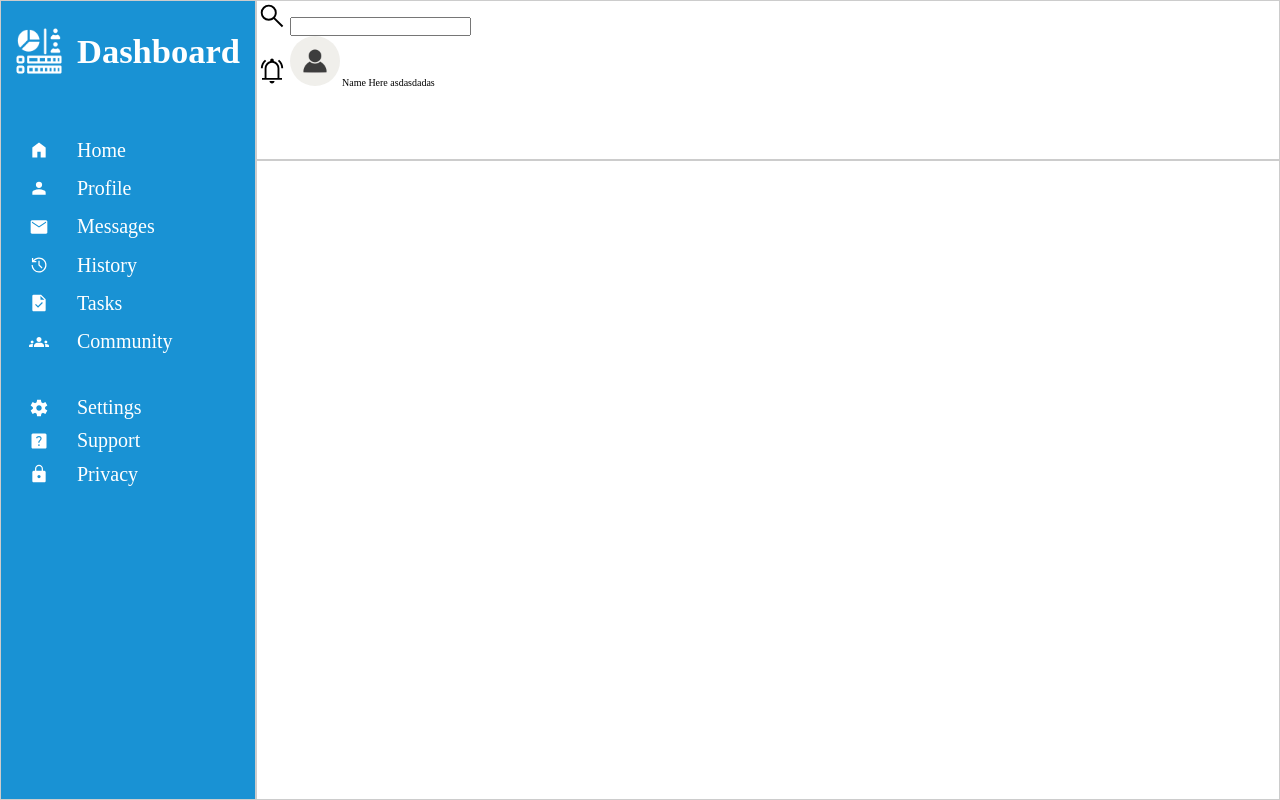
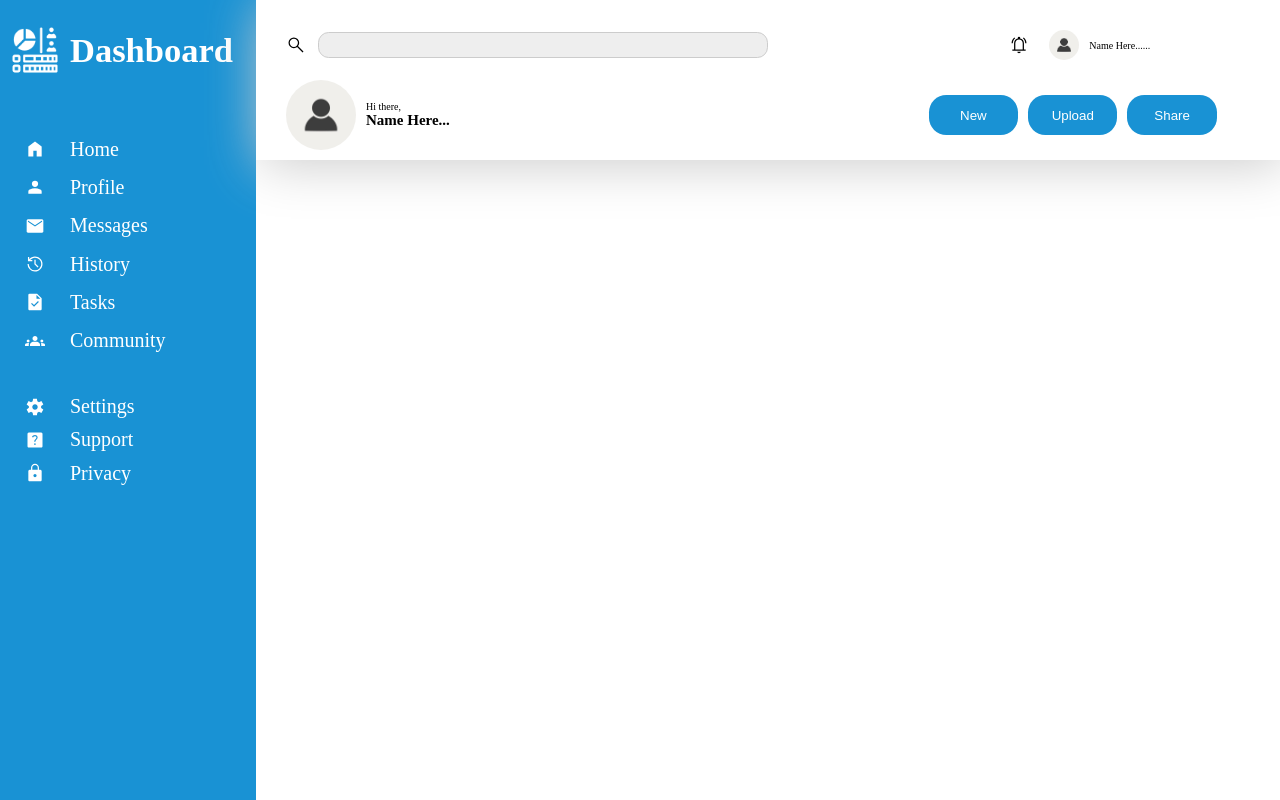
Before and after one commit to ecniiiv/Admin-Dashboard, a plain HTML site: page index.html in a window 1280 px wide. Drawn offline with Linux system fonts and the light colour scheme.

Commit message:
finished header

```diff
--- a/index.html
+++ b/index.html
@@ -51,13 +51,26 @@
           <img src="./assets/search_icon.svg" alt="search icon" />
           <input type="search" />
         </div>
-        <div class="user-menu">
+        <div class="user-nav">
           <img src="./assets/notif_active_icon.svg" alt="notifications icon" />
           <img src="./assets/profile_placeholder.jpg" alt="profile photo" />
-          <a href="#"> Name Here asdasdadas </a>
+          <span class="name">Name Here......</span>
         </div>
       </div>
-      <div class="header-b"></div>
+      <div class="header-b">
+        <div class="user-info">
+          <img src="./assets/profile_placeholder.jpg" alt="user photo" />
+          <div class="name">
+            <span>Hi there,</span>
+            <h2>Name Here...</h2>
+          </div>
+        </div>
+        <div class="user-options">
+          <button>New</button>
+          <button>Upload</button>
+          <button>Share</button>
+        </div>
+      </div>
     </header>
     <main>
       <section></section>
--- a/style.css
+++ b/style.css
@@ -17,7 +17,6 @@ a {
   font-family: inherit;
 }
 body > * {
-  border: 1px solid #ccc;
   height: 100%;
 }
 
@@ -51,14 +50,19 @@ img[alt~="icon"] {
   width: 2em;
 }
 
-img[alt~="photo"] {
-  width: 5em;
+img[alt="profile photo"] {
+  width: 3em;
+  border-radius: 50%;
+}
+
+img[alt="user photo"] {
+  width: 7em;
   border-radius: 50%;
 }
 
 img[alt~="search"],
 img[alt~="notifications"] {
-  width: 3em;
+  width: 2em;
 }
 
 /* SIDEBAR */
@@ -67,8 +71,8 @@ img[alt~="notifications"] {
   color: #fff;
   gap: 1em;
   display: grid;
-  grid-template-columns: 1fr 3fr;
-  grid-template-rows: 1fr 3fr 3fr;
+  grid-template-columns: repeat(3, 1fr);
+  grid-template-rows: repeat(5, 1fr);
   padding: 0 1em;
   height: 100%;
 }
@@ -77,7 +81,7 @@ img[alt~="notifications"] {
 .titles {
   grid-row: 1 / 5;
   display: grid;
-  grid-template-rows: repeat(auto-fill, minmax(100px, 10vh));
+  grid-template-rows: repeat(auto-fill, 100px);
   gap: 3em;
 }
 
@@ -121,3 +125,94 @@ img[alt~="notifications"] {
 }
 
 /* HEADER */
+header {
+  display: grid;
+  grid-template-rows: repeat(2, 1fr);
+  align-items: center;
+  padding: 1em 3em;
+  box-shadow: 5px 5px 50px #ccc;
+}
+
+.header-t,
+.header-b {
+  display: grid;
+  grid-template-columns: repeat(3, 1fr);
+}
+
+.search-bar,
+.user-info {
+  grid-column: 1 / 3;
+  display: grid;
+  grid-template-columns: repeat(20, 1fr);
+  align-items: center;
+}
+
+.user-info {
+  gap: 1em;
+}
+
+.search-bar input {
+  grid-column: 2 / 16;
+  padding: 0 1em;
+  height: 2em;
+  border-radius: 0.8em;
+  border: 1px solid #ccc;
+  background-color: #eee;
+}
+
+.search-bar input:focus {
+  background-color: transparent;
+}
+
+.user-info img {
+  grid-column: 1 / 3;
+}
+
+.user-info .name {
+  grid-column: 3 / 16;
+}
+
+.user-nav {
+  display: grid;
+  grid-template-columns: repeat(8, 1fr);
+  align-items: center;
+  justify-content: center;
+}
+
+.user-nav img:first-child {
+  grid-column: 3 / 4;
+}
+.user-nav img:last-child {
+  grid-column: 4 / 5;
+}
+
+.user-nav .name {
+  grid-column: 5 / 9;
+}
+
+.user-options {
+  gap: 1em;
+  display: grid;
+  grid-template-columns: repeat(20, 1fr);
+  align-items: center;
+  justify-content: center;
+}
+
+.user-options button {
+  height: 3em;
+  border-radius: 1.3em;
+  border: none;
+  background: #1992d4;
+  color: #fff;
+  cursor: pointer;
+}
+
+.user-options button:nth-child(1) {
+  grid-column: 1 / 7;
+}
+.user-options button:nth-child(2) {
+  grid-column: 7 / 13;
+}
+.user-options button:nth-child(3) {
+  grid-column: 13 / 19;
+}
```
